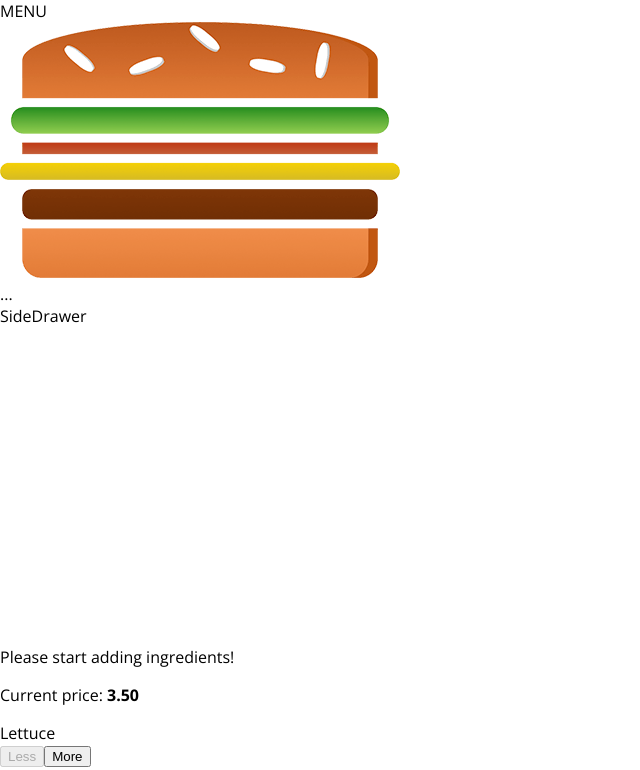
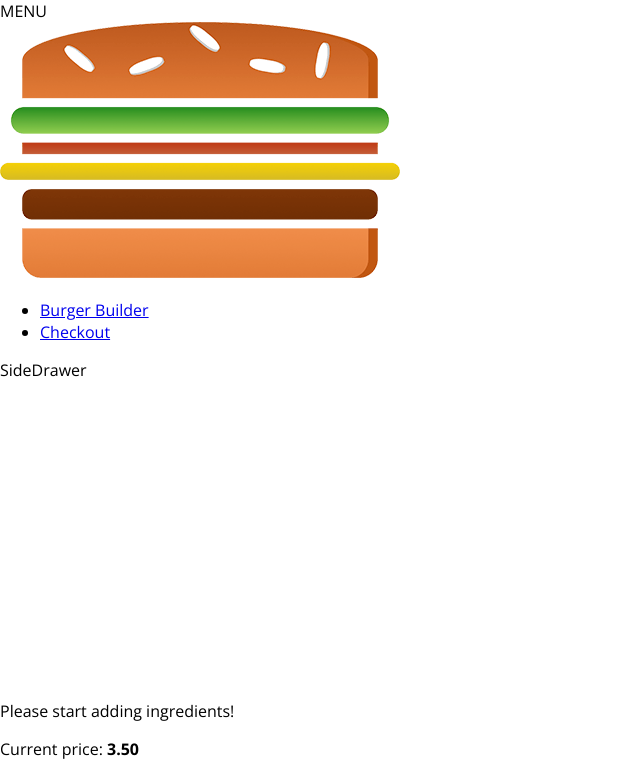
Before and after one commit to makomweb/notes-react-course, a React app: page / in a window 1280 px wide. Shown: the top 770 px of the page, without its empty margins (0-640 px from the left). Built offline with nearby package versions, Linux system fonts and the light colour scheme.

Commit message:
integration navigation items into the toolbar

```diff
--- a/src/components/Navigation/Toolbar/Toolbar.jsx
+++ b/src/components/Navigation/Toolbar/Toolbar.jsx
@@ -1,6 +1,7 @@
 import React from 'react';
 import styles from './Toolbar.css';
 import Logo from '../../Logo/Logo';
+import NavigationItems from '../NavigationItems/NavigationItems';
 
 const toolbar = (props) => (
     <header className={styles.Toolbar}>
@@ -8,9 +9,7 @@ const toolbar = (props) => (
             MENU
         </div>
         <Logo />
-        <nav>
-            ...
-        </nav>
+        <NavigationItems />
     </header>
 );
 
```
